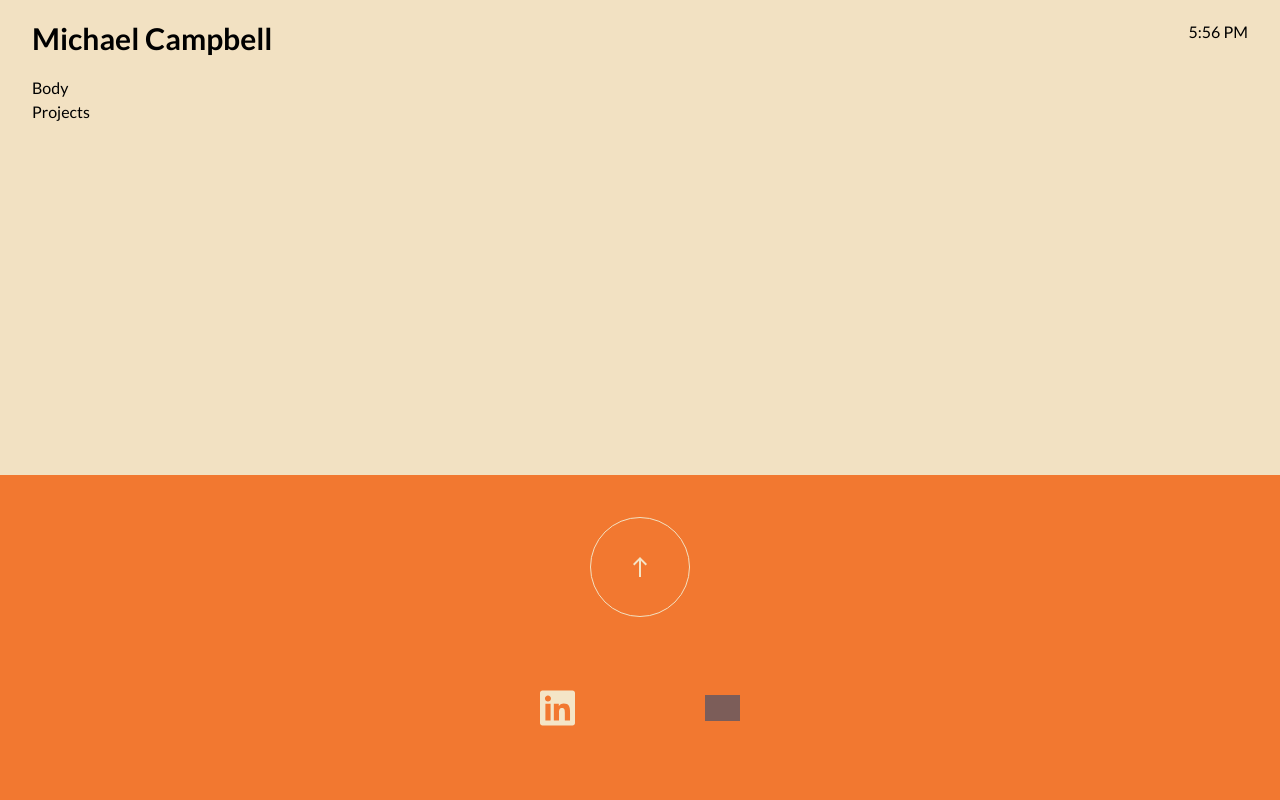
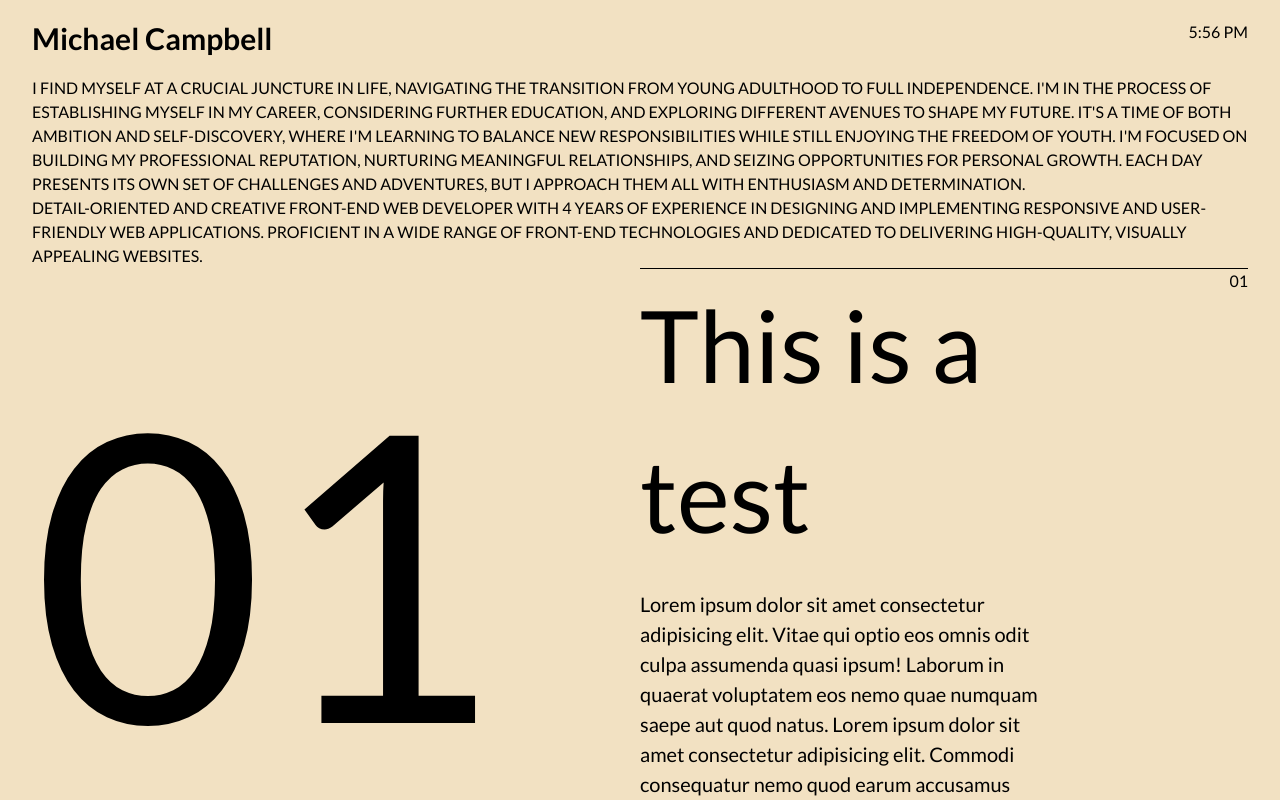
Before and after one commit to soupy96/portfolio-2024, a React (Vite) app: page / in a window 1280 px wide. Shown: the top 800 px of the page. Built offline with nearby package versions, Linux system fonts and the light colour scheme; grey boxes are pictures that could not be loaded.

Commit message:
fixing the footer bottom, adding todo comments through out the project, adding in text for the body and projectsections and setting up the general layout

```diff
--- a/src/components/Body.tsx
+++ b/src/components/Body.tsx
@@ -1,9 +1,37 @@
+import styled from 'styled-components';
+
 function Body() {
   return (
-    <div>
-      <p>Body</p>
-    </div>
+    <BodyBox>
+      {/* rewrite the about to make believable */}
+      <p>
+        I find myself at a crucial juncture in life, navigating the transition
+        from young adulthood to full independence. I'm in the process of
+        establishing myself in my career, considering further education, and
+        exploring different avenues to shape my future. It's a time of both
+        ambition and self-discovery, where I'm learning to balance new
+        responsibilities while still enjoying the freedom of youth. I'm focused
+        on building my professional reputation, nurturing meaningful
+        relationships, and seizing opportunities for personal growth. Each day
+        presents its own set of challenges and adventures, but I approach them
+        all with enthusiasm and determination.
+      </p>
+      {/* insert a space inbetween the two paragraphs */}
+      <p>
+        Detail-oriented and creative Front-End Web Developer with 4 years of
+        experience in designing and implementing responsive and user-friendly
+        web applications. Proficient in a wide range of front-end technologies
+        and dedicated to delivering high-quality, visually appealing websites.
+      </p>
+      <p>{/*write a single sentance to end this section*/}</p>
+      {/* include work and school experience? */}
+      {/* list out the info the same as refire.heycusp.com truck section */}
+    </BodyBox>
   );
 }
 
+const BodyBox = styled.div`
+  text-transform: uppercase;
+`;
+
 export default Body;
--- a/src/components/Footer.tsx
+++ b/src/components/Footer.tsx
@@ -30,7 +30,6 @@ const FooterBox = styled.div`
   position: absolute;
   left: 0;
   right: 0;
-  bottom: 0;
   display: flex;
   flex-direction: column;
   justify-content: space-evenly;
--- a/src/components/Projects.tsx
+++ b/src/components/Projects.tsx
@@ -1,9 +1,103 @@
+import styled from 'styled-components';
+
 function Projects() {
   return (
-    <div>
-      <p>Projects</p>
-    </div>
+    <ProjectBox>
+      <NumberSide>
+        {/* Replace the numbers with the "card" img of each project */}
+        {/* have each card slide out and the new card slide in */}
+        {/* when hovering the card img make the outline of the img the same as hoving over a video on angusemmerson.com/outback-posthouse */}
+        {/* outline the card with a line and the title of the current project */}
+        <p>01</p>
+        <p>02</p>
+        <p>03</p>
+      </NumberSide>
+      <ProjectSide>
+        <SingleProject>
+          <Info>
+            <h2>This is a test</h2>
+            <p>
+              Lorem ipsum dolor sit amet consectetur adipisicing elit. Vitae qui
+              optio eos omnis odit culpa assumenda quasi ipsum! Laborum in
+              quaerat voluptatem eos nemo quae numquam saepe aut quod natus.
+              Lorem ipsum dolor sit amet consectetur adipisicing elit. Commodi
+              consequatur nemo quod earum accusamus consequuntur, aperiam rem
+              doloribus? Laudantium magnam laboriosam sed est eius saepe dicta
+              ad velit ullam libero.
+            </p>
+          </Info>
+          <Number>01</Number>
+        </SingleProject>
+        <SingleProject>
+          <Info>
+            <h2>Michael Campbell</h2>
+            <p>
+              Lorem ipsum dolor sit amet consectetur adipisicing elit. Vitae qui
+              optio eos omnis odit culpa assumenda quasi ipsum! Laborum in
+              quaerat voluptatem eos nemo quae numquam saepe aut quod natus.
+              Lorem ipsum dolor sit amet consectetur adipisicing elit. Commodi
+              consequatur nemo quod earum accusamus consequuntur, aperiam rem
+              doloribus? Laudantium magnam laboriosam sed est eius saepe dicta
+              ad velit ullam libero.
+            </p>
+          </Info>
+          <Number>02</Number>
+        </SingleProject>
+        <SingleProject>
+          <Info>
+            <h2>Robyn Walters</h2>
+            <p>
+              Lorem ipsum dolor sit amet consectetur adipisicing elit. Vitae qui
+              optio eos omnis odit culpa assumenda quasi ipsum! Laborum in
+              quaerat voluptatem eos nemo quae numquam saepe aut quod natus.
+              Lorem ipsum dolor sit amet consectetur adipisicing elit. Commodi
+              consequatur nemo quod earum accusamus consequuntur, aperiam rem
+              doloribus? Laudantium magnam laboriosam sed est eius saepe dicta
+              ad velit ullam libero.
+            </p>
+          </Info>
+          <Number>03</Number>
+        </SingleProject>
+      </ProjectSide>
+    </ProjectBox>
   );
 }
 
+const ProjectBox = styled.div`
+  display: flex;
+  justify-content: space-between;
+  width: 100%;
+`;
+
+const NumberSide = styled.div`
+  width: 40%;
+  font-size: 400px;
+`;
+
+const ProjectSide = styled.div`
+  width: 50%;
+`;
+
+const SingleProject = styled.div`
+  height: 550px;
+  border-top: 1px solid #000;
+  display: flex;
+  justify-content: space-between;
+`;
+
+const Info = styled.div`
+  width: 70%;
+  font-size: 20px;
+
+  h2 {
+    font-size: 100px;
+    margin-bottom: 20px;
+  }
+`;
+
+const Number = styled.div`
+  width: 5%;
+  text-align: right;
+`;
+
 export default Projects;
--- a/src/pages/Layout.tsx
+++ b/src/pages/Layout.tsx
@@ -5,6 +5,8 @@ import styled from 'styled-components';
 import Nav from '../components/Nav';
 import Footer from '../components/Footer';
 import LoadingSpinner from '../components/LoadingSpinner';
+
+// include smooth scrolling
 
 function Layout() {
   return (
```
